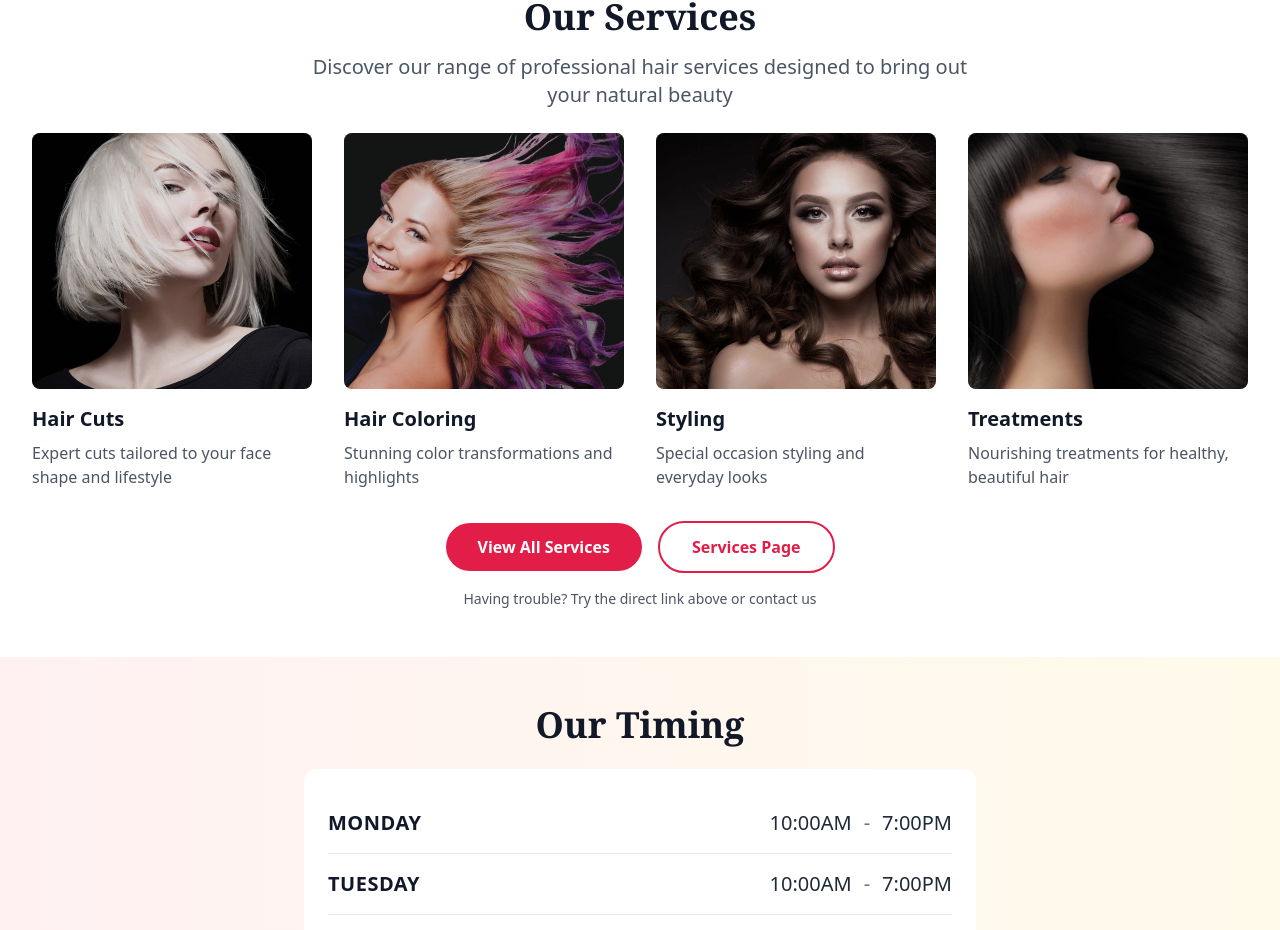
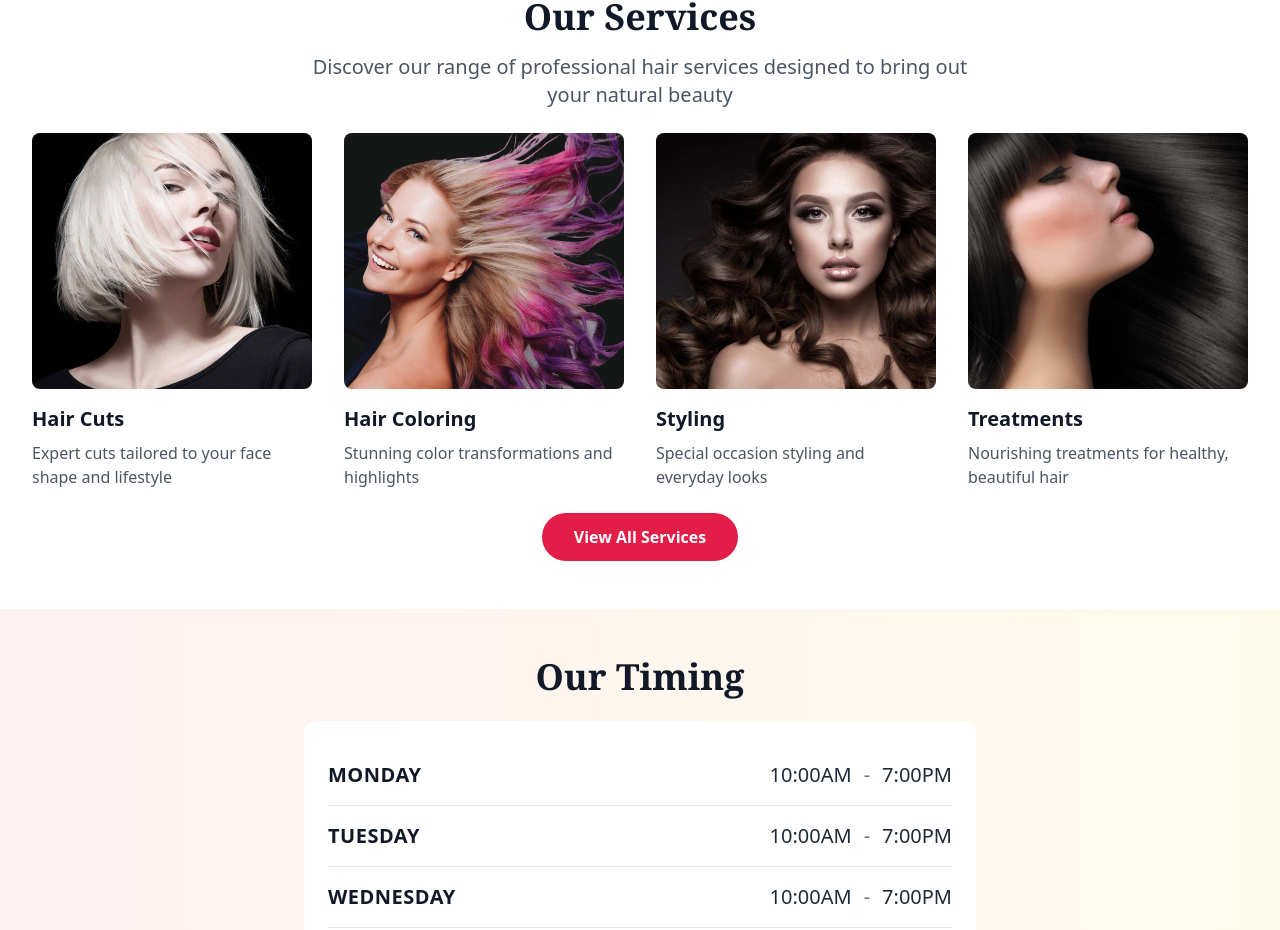
Before and after one commit to zaidsultann/salon-style-renewal, a React (Vite) app: page / in a window 1280 px wide. Shown: the part 1292-2222 px from the top of the page. Built offline with nearby package versions, Linux system fonts and the light colour scheme.

Commit message:
servicebutton2

```diff
--- a/src/components/ServicePreview.tsx
+++ b/src/components/ServicePreview.tsx
@@ -1,11 +1,9 @@
 import React, { useState } from 'react';
 
 const ServicePreview = () => {
-  // OPTION 6: State for tracking image loading errors
   const [imageErrors, setImageErrors] = useState({});
 
-  // OPTION 1A: Using public folder paths (current approach)
-  const servicesPublicFolder = [
+  const services = [
     {
       title: 'Hair Cuts',
       description: 'Expert cuts tailored to your face shape and lifestyle',
@@ -28,101 +26,21 @@ const ServicePreview = () => {
     }
   ];
 
-  // OPTION 2B: Using imported images (DISABLED - uncomment imports above to use this)
-  // const servicesImported = [
-  //   {
-  //     title: 'Hair Cuts',
-  //     description: 'Expert cuts tailored to your face shape and lifestyle',
-  //     image: hairCutsImg // Only works if you uncomment the imports
-  //   },
-  //   {
-  //     title: 'Hair Coloring',
-  //     description: 'Stunning color transformations and highlights',
-  //     image: hairColoringImg // Only works if you uncomment the imports
-  //   },
-  //   {
-  //     title: 'Styling',
-  //     description: 'Special occasion styling and everyday looks',
-  //     image: stylingImg // Only works if you uncomment the imports
-  //   },
-  //   {
-  //     title: 'Treatments',
-  //     description: 'Nourishing treatments for healthy, beautiful hair',
-  //     image: treatmentsImg // Only works if you uncomment the imports
-  //   }
-  // ];
-
-  // OPTION 7: Using external placeholder images as fallback
-  const servicesWithFallback = [
-    {
-      title: 'Hair Cuts',
-      description: 'Expert cuts tailored to your face shape and lifestyle',
-      image: '/images/gallery/hair-cuts.jpg',
-      fallback: 'https://images.unsplash.com/photo-1562322140-8198e1c75b31?w=400&h=300&fit=crop'
-    },
-    {
-      title: 'Hair Coloring',
-      description: 'Stunning color transformations and highlights',
-      image: '/images/gallery/hair-coloring.png',
-      fallback: 'https://images.unsplash.com/photo-1522336418966-5b8bb2a7f2a9?w=400&h=300&fit=crop'
-    },
-    {
-      title: 'Styling',
-      description: 'Special occasion styling and everyday looks',
-      image: '/images/gallery/styling.jpg',
-      fallback: 'https://images.unsplash.com/photo-1560066984-138dadb4c035?w=400&h=300&fit=crop'
-    },
-    {
-      title: 'Treatments',
-      description: 'Nourishing treatments for healthy, beautiful hair',
-      image: '/images/gallery/treatments.png',
-      fallback: 'https://images.unsplash.com/photo-1521590832167-7bcbfaa6381f?w=400&h=300&fit=crop'
-    }
-  ];
-
-  // Choose which services array to use (change this to test different options)
-  const services = servicesWithFallback; // CURRENT: Using fallback option
-
-  // OPTION 5: Error handling for images
-  const handleImageError = (e, service, index) => {
-    console.log(`Image failed to load: ${service.image}`);
-
-    // Set error state
+  const handleImageError = (e, index) => {
     setImageErrors(prev => ({ ...prev, [index]: true }));
-
-    // OPTION 7: Try fallback image if available
-    if (service.fallback && e.target.src !== service.fallback) {
-      e.target.src = service.fallback;
-    } else {
-      // Hide image if no fallback works
-      e.target.style.display = 'none';
-    }
   };
 
-  // OPTION 3A: Navigation handler with better error handling
   const handleNavigation = (path) => {
     try {
-      // For React Router, replace with: navigate(path)
-      // Check if we're in a client-side routing app
       if (window.history && window.history.pushState) {
-        // Try client-side navigation first
         window.history.pushState(null, '', path);
-        // Trigger a popstate event to update the app
         window.dispatchEvent(new PopStateEvent('popstate'));
       } else {
-        // Fallback to full page navigation
         window.location.href = path;
       }
     } catch (error) {
-      console.log('Navigation fallback:', error);
-      // Ultimate fallback
       window.location.href = path;
     }
-  };
-
-  // OPTION 8: Check if image loaded successfully
-  const handleImageLoad = (index) => {
-    setImageErrors(prev => ({ ...prev, [index]: false }));
   };
 
   return (
@@ -143,19 +61,16 @@ const ServicePreview = () => {
               <div className="relative overflow-hidden rounded-lg mb-4 h-64 bg-gradient-to-br from-rose-100 to-amber-100">
                 <div className="absolute inset-0 bg-black/10 group-hover:bg-black/20 transition-all duration-300"></div>
 
-                {/* OPTION 5 & 7: Image with error handling and fallback */}
                 {!imageErrors[index] && (
                   <img
                     src={service.image}
                     alt={service.title}
                     className="absolute inset-0 w-full h-full object-cover transition-transform duration-300 group-hover:scale-105"
-                    onError={(e) => handleImageError(e, service, index)}
-                    onLoad={() => handleImageLoad(index)}
+                    onError={() => handleImageError(null, index)}
                     loading="lazy"
                   />
                 )}
 
-                {/* OPTION 6: Fallback content when image fails */}
                 {imageErrors[index] && (
                   <div className="absolute inset-0 flex items-center justify-center bg-gradient-to-br from-rose-100 to-amber-100">
                     <div className="text-center">
@@ -164,8 +79,6 @@ const ServicePreview = () => {
                     </div>
                   </div>
                 )}
-
-                <div className="absolute inset-0 bg-black/10 group-hover:bg-black/20 transition-all duration-300"></div>
               </div>
               <h3 className="text-xl font-semibold text-gray-900 mb-2">{service.title}</h3>
               <p className="text-gray-600">{service.description}</p>
@@ -174,28 +87,12 @@ const ServicePreview = () => {
         </div>
 
         <div className="text-center mt-6">
-          {/* OPTION 3A: Multiple navigation approaches */}
-          <div className="space-y-2">
-            <button
-              onClick={() => handleNavigation('/services')}
-              className="inline-block bg-rose-600 hover:bg-rose-700 text-white font-semibold px-8 py-3 rounded-full transition-colors duration-300 mr-4"
-            >
-              View All Services
-            </button>
-
-            {/* OPTION 3B: Direct link as backup */}
-            <a
-              href="/services"
-              className="inline-block border-2 border-rose-600 text-rose-600 hover:bg-rose-600 hover:text-white font-semibold px-8 py-3 rounded-full transition-all duration-300"
-            >
-              Services Page
-            </a>
-          </div>
-
-          {/* OPTION 3C: Alternative navigation options */}
-          <div className="mt-4 text-sm text-gray-600">
-            <p>Having trouble? Try the direct link above or contact us</p>
-          </div>
+          <button
+            onClick={() => handleNavigation('/services')}
+            className="inline-block bg-rose-600 hover:bg-rose-700 text-white font-semibold px-8 py-3 rounded-full transition-colors duration-300"
+          >
+            View All Services
+          </button>
         </div>
       </div>
     </section>
```
